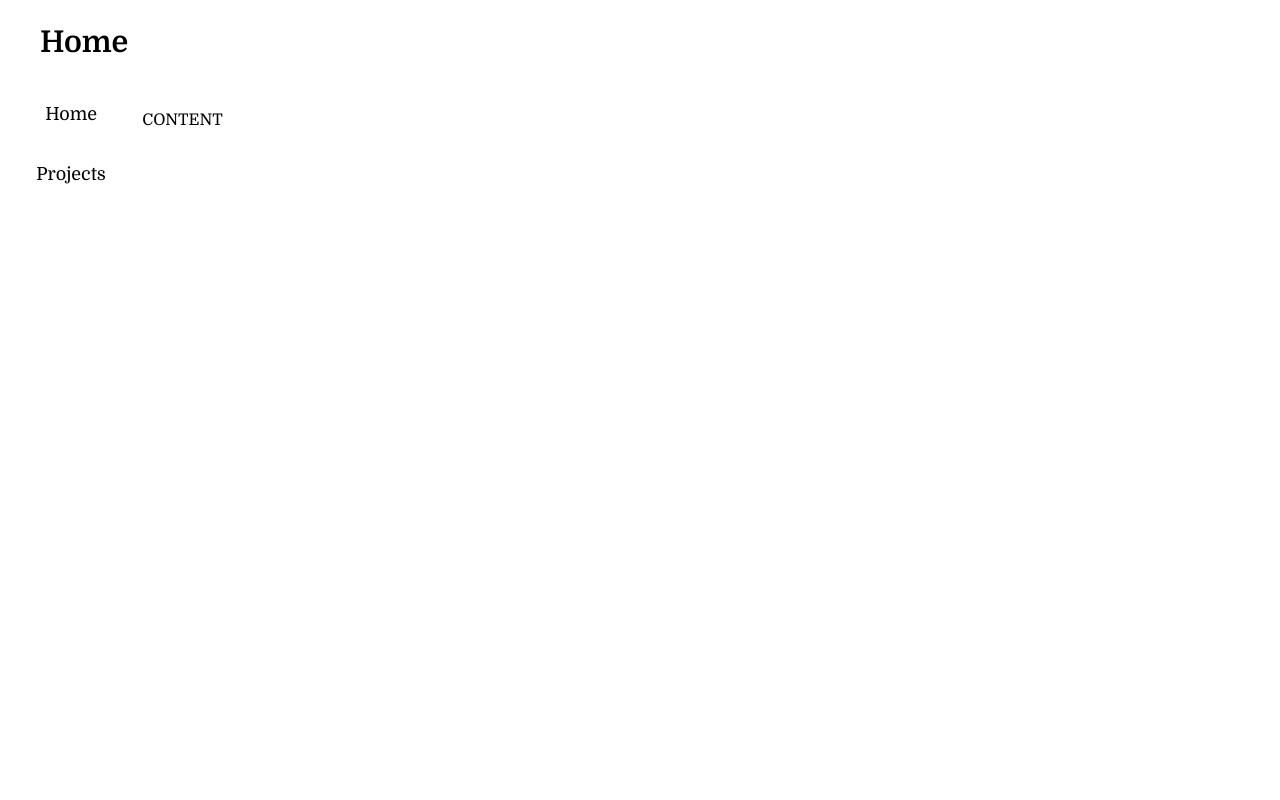
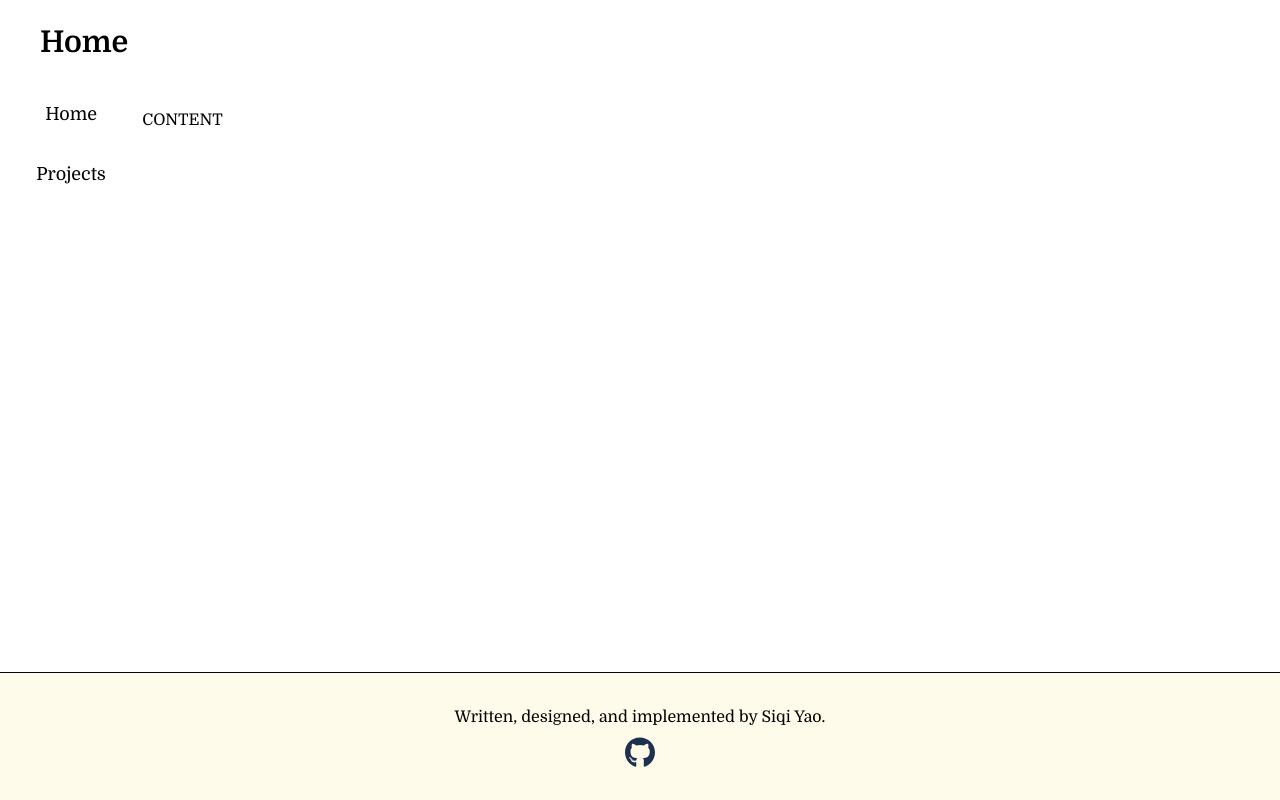
Before and after one commit to CKYWEB/siqiyao, a Next.js app: page / in a window 1280 px wide. Built offline with nearby package versions, Linux system fonts and the light colour scheme.

Commit message:
add: Footer

```diff
--- /dev/null
+++ b/app/components/Footer/index.tsx
@@ -0,0 +1,26 @@
+import Image from "next/image";
+
+type Props = {
+    className?: string;
+}
+
+export default function Footer (props: Props) {
+    return (
+        <footer className={`border-t border-gray-950 w-full py-8 h-32 text-center bg-amber-50 ${props.className}`}>
+            <div>Written, designed, and implemented by Siqi Yao.</div>
+            <div className="flex justify-center mt-2">
+                <a
+                    href="https://github.com/CKYWEB"
+                    target="_blank"
+                >
+                    <Image
+                        src="/github.svg"
+                        alt="github"
+                        width={30}
+                        height={30}
+                    />
+                </a>
+            </div>
+        </footer>
+    )
+}
--- a/app/layout.tsx
+++ b/app/layout.tsx
@@ -3,6 +3,7 @@ import {Domine} from 'next/font/google'
 import './globals.css'
 import Header from "@/app/components/Header";
 import NavBar from "@/app/components/NavBar";
+import Footer from "@/app/components/Footer";
 
 const domine = Domine({ subsets: ['latin'] })
 
@@ -26,6 +27,7 @@ export default function RootLayout({
                   {children}
               </div>
           </div>
+          <Footer className="fixed bottom-0" />
       </body>
     </html>
   )
```
Also changed, not shown: public/github.svg (added).
